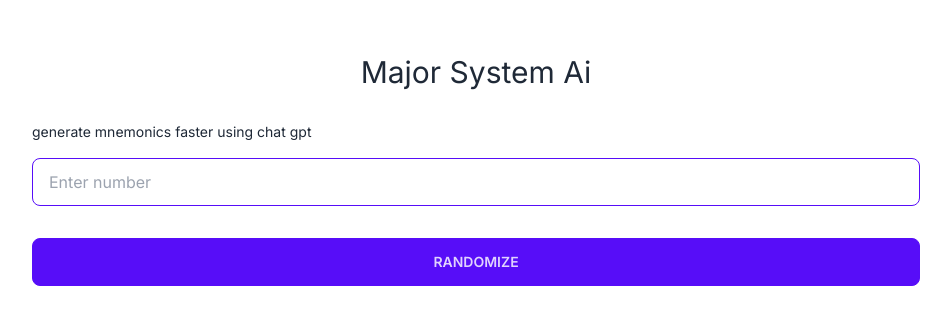
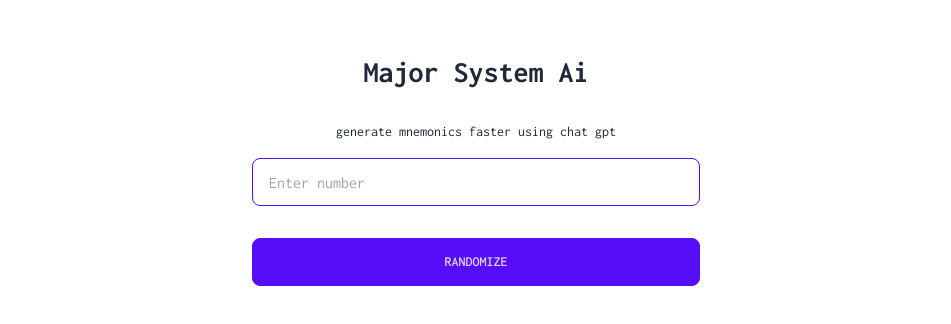
Before and after one commit to jaroslaw-weber/major-system-ai, a Next.js app: page / in a window 1280 px wide. Shown: the part 230-554 px from the top of the page, without its empty margins (164-1115 px from the left). Built offline with nearby package versions, Linux system fonts and the light colour scheme.

Commit message:
add modal, fix fonts and ui

```diff
--- /dev/null
+++ b/app/components/Alert.tsx
@@ -0,0 +1,32 @@
+import { useAtom } from "jotai";
+import { alertAtom } from "../state";
+
+export function Alert() {
+  const [alert, setAlert] = useAtom(alertAtom);
+  console.log("alert", alert);
+
+  return (
+    <dialog id="alert" className="modal bg-gray-200 opacity-0" open={alert.message.length > 0}>
+      <div className="modal-box">
+        <h3 className="font-bold text-lg">{alert.title}</h3>
+        <p className="py-4">{alert.message}</p>
+        <div className="modal-action">
+          <form method="dialog">
+            {/* if there is a button in form, it will close the modal */}
+            <button
+              className="btn"
+              onClick={(e) => {
+                setAlert({
+                  title: "",
+                  message: "",
+                });
+              }}
+            >
+              Close
+            </button>
+          </form>
+        </div>
+      </div>
+    </dialog>
+  );
+}
--- a/app/components/CopyToClipBoardButton.tsx
+++ b/app/components/CopyToClipBoardButton.tsx
@@ -5,11 +5,13 @@
   copyTextToClipboardAtom,
   isPromptVisibleAtom,
   promptAtom,
+  alertAtom,
 } from "../state";
 
 const CopyToClipboardButton = () => {
   const [isVisible] = useAtom(isPromptVisibleAtom);
   const copyToClipboard = useSetAtom(copyTextToClipboardAtom);
+  const [, setAlert] = useAtom(alertAtom);
   if (!isVisible) {
     return null;
   }
@@ -19,7 +21,11 @@
       className="btn"
       onClick={(e) =>
         copyToClipboard(() => {
-          alert("Text copied to clipboard! Now paste it to chat gpt to get mnemonics!");
+          setAlert({
+            title: "text copied!",
+            message:
+              "Text copied to clipboard! Now paste it to chat gpt to get mnemonics!",
+          });
         })
       }
     >
--- a/app/components/Intro.tsx
+++ b/app/components/Intro.tsx
@@ -1,8 +1,14 @@
+
+import { Righteous } from 'next/font/google'
+
+const font = Righteous({
+  subsets: ['latin'],weight:'400'
+})
 export function Intro() {
   return (
     <div>
-      <p className="text-3xl text-center pb-8">Major System Ai</p>
-      <p className="text-sm">generate mnemonics faster using chat gpt</p>
+      <p className={"text-3xl text-center pb-8 font-bold uppercase"+font.className}>Major System Ai</p>
+      <p className="text-sm text-center ">generate mnemonics faster using chat gpt</p>
     </div>
   );
 }
--- a/app/components/Prompt.tsx
+++ b/app/components/Prompt.tsx
@@ -1,6 +1,11 @@
 import { useAtom } from "jotai";
+
+import { Inconsolata } from 'next/font/google'
 import { isPromptVisibleAtom, promptAtom } from "../state";
 
+const font = Inconsolata({
+  subsets: ['latin'],
+})
 export function Prompt() {
   const [prompt] = useAtom(promptAtom);
   const [isPromptVisible] = useAtom(isPromptVisibleAtom);
@@ -17,7 +22,7 @@
             <img src="https://upload.wikimedia.org/wikipedia/commons/thumb/0/04/ChatGPT_logo.svg/1024px-ChatGPT_logo.svg.png" />
           </div>
         </div>
-        <div className="chat-bubble text-sm">{prompt}</div>
+        <div className={"chat-bubble text-sm "+font.className}>{prompt}</div>
       </div>
     </div>
   );
--- a/app/globals.css
+++ b/app/globals.css
@@ -1,8 +1,8 @@
 @tailwind base;
 @tailwind components;
 @tailwind utilities;
-@import url('https://fonts.googleapis.com/css2?family=Inconsolata&display=swap');
 
-.body{
-	font-family: 'Inconsolata', monospace;
+
+body {
+
 }
--- a/app/layout.tsx
+++ b/app/layout.tsx
@@ -1,13 +1,15 @@
 import type { Metadata } from 'next'
-import { Inter } from 'next/font/google'
+import { Inconsolata } from 'next/font/google'
 import './globals.css'
 
-const inter = Inter({ subsets: ['latin'] })
 
 export const metadata: Metadata = {
   title: 'Major System Ai',
   description: 'Generate Major System Mnemonics with Ai',
 }
+const font = Inconsolata({
+  subsets: ['latin'],
+})
 
 export default function RootLayout({
   children,
@@ -16,7 +18,7 @@
 }) {
   return (
     <html lang="en">
-      <body className={inter.className}>{children}</body>
+      <body className={font.className}>{children}</body>
     </html>
   )
 }
--- a/app/page.tsx
+++ b/app/page.tsx
@@ -3,6 +3,7 @@
 import { SelectMnemonicWord } from "./components/SelectMnemonicWord";
 import { useAtom, useAtomValue } from "jotai";
 import {
+  alertAtom,
   availableMnemonicsAtom,
   fullNumberAtom,
   isPromptVisibleAtom,
@@ -13,11 +14,13 @@
 import { Prompt } from "./components/Prompt";
 import { Intro } from "./components/Intro";
 import CopyToClipboardButton from "./components/CopyToClipBoardButton";
+import { Alert } from "./components/Alert";
 
 export default function Home() {
   const [options] = useAtom(availableMnemonicsAtom);
   const isPromptVisible = useAtomValue(isPromptVisibleAtom)
   const [, selectRandomWords] = useAtom(selectRandomWordsAtom);
+  const [alert] = useAtom(alertAtom);
   const dropdowns = [];
   console.log("options", options);
   for (let i = 0; i < options.length; i++) {
@@ -41,8 +44,9 @@
 
   return (
     <main className="flex min-w-screen min-h-screen justify-center items-center p-8 md:p-12">
+
       <div className="flex flex-col sm:w-3/4 md:flex-row gap-8 md:gap-28 items-center justify-center">
-        <div className="flex-1 flex flex-col gap-4 w-full">
+        <div className="flex-1 flex flex-col gap-4 w-full max-w-md">
           <Intro />
           <NumberInput />
 
@@ -50,7 +54,7 @@
           {randomizeButton}
         </div>
         {isPromptVisible ? promptPanel: null}
-      </div>
+      </div> <Alert  />
     </main>
   );
 }
--- a/app/state.ts
+++ b/app/state.ts
@@ -11,6 +11,17 @@
 
   return options;
 });
+
+export interface AlertContent{
+  title: string;
+  message: string;
+}
+
+export const alertAtom = atom<AlertContent>({
+  title: "",
+  message: "",
+});
+
 export const promptAtom = atom((get) => {
   const selected = get(selectedWordsAtom);
   const text = `Generate 1-3 sentence mnemonic for major system based on those words: ${selected
--- a/tailwind.config.ts
+++ b/tailwind.config.ts
@@ -15,8 +15,8 @@
       },
 
       fontFamily: {
-        dosis: ['Dosis', 'sans'],
-        inter: ['Inter', 'sans-serif'],
+        agbalumo: ['Agbalumo', 'cursive'],
+        inconsolata: ['Inconsolata','monospace'],
       },
     },
   },
```
